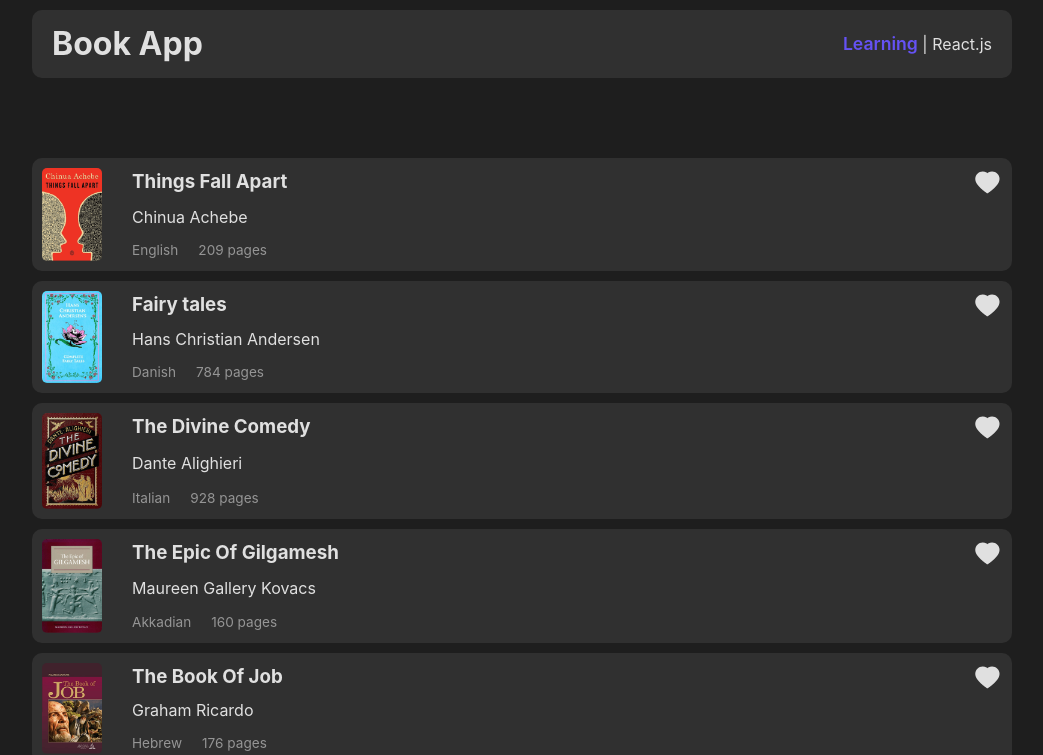
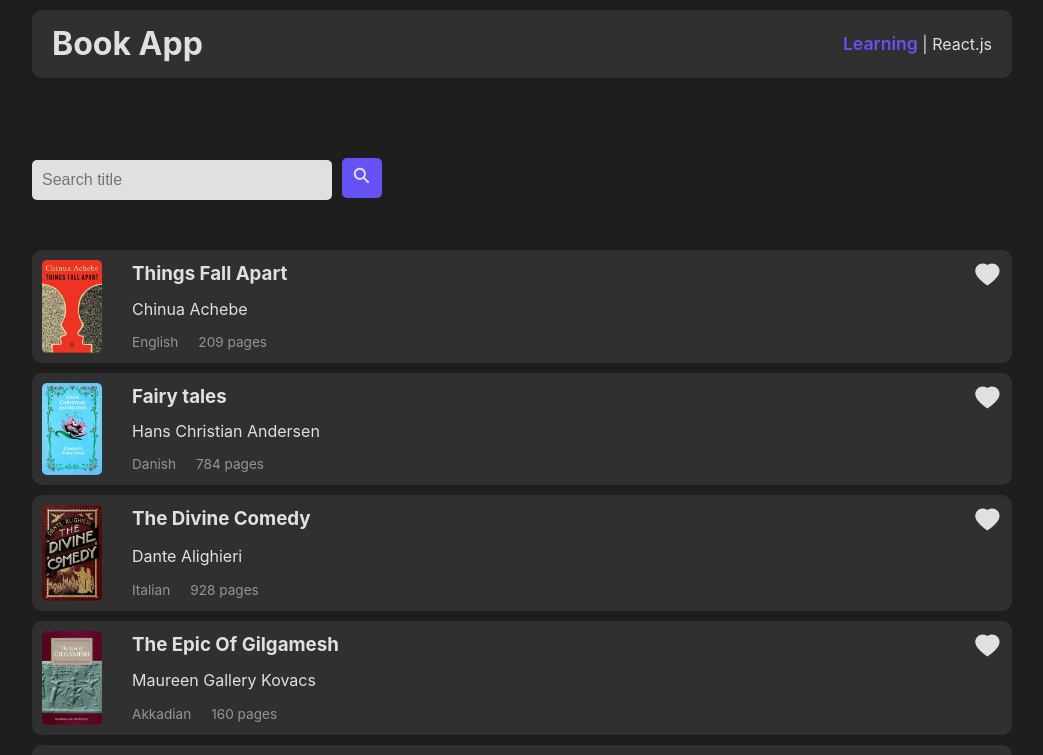
Before and after one commit to Parinazkhalili/Book-app, a React (Vite) app: page / in a window 1280 px wide. Shown: the top 755 px of the page, without its empty margins (118-1161 px from the left). Built offline with nearby package versions, Linux system fonts and the light colour scheme.

Commit message:
Added component search to project

```diff
--- a/src/components/Books.jsx
+++ b/src/components/Books.jsx
@@ -1,13 +1,17 @@
 
-import {books} from "../constants/mockData"
-import React, { useState } from 'react'
+import {books as bookData} from "../constants/mockData"
+import React, { useState, useSyncExternalStore } from 'react'
 import BookCard from "./BookCard"
 import SideCard from "./SideCard";
 
 import styles from "./Books.module.css"
+import SearchBox from "./SearchBox";
 
 function Books() {
     const [liked , setLiked] =useState([]) ;
+
+    const [search , setSearch] =useState ([]) ;
+    const [books, setBooks] = useState (bookData)
 
     const handleLikedList = (book , status) =>{
 
@@ -20,7 +24,25 @@
             setLiked((liked) => [...liked , book]) ;
         }
     }
+
+     const searchHandler = () => {
+        if (search) {
+            const newBooks = bookData.filter ((book) =>book.title.toLocaleLowerCase().includes(search)
+            );
+            setBooks(newBooks)
+        } else {
+            setBooks(bookData);
+        }
+
+     }
+
+
     return (
+
+        <>
+
+
+        <SearchBox  search={search} setSearch={setSearch} searchHandler={searchHandler}/>
         <div  className={styles.container}>
             <div className={styles.cards}>
                 {books.map((book) => (<BookCard  key={book.id} data={book} handleLikedList={handleLikedList}/>))}</div>
@@ -28,6 +50,7 @@
                 <h4>Favorites</h4>
                 {liked.map (book => <SideCard  key={book.id} data={book}/>)}</div>}
         </div>
+        </>
     )
 }
 
--- /dev/null
+++ b/src/components/SearchBox.jsx
@@ -0,0 +1,16 @@
+
+import React from 'react'
+
+import {IoSearchSharp} from "react-icons/io5" ;
+import styles from "./SearchBox.module.css"
+
+function SearchBox({search , setSearch , searchHandler}) {
+  return (
+    <div className={styles.search}>
+        <input  type='text' placeholder='Search title' value={search} onChange={(e) => setSearch(e.target.value.toLowerCase().trim())}/>
+        <button  onClick={searchHandler}><IoSearchSharp /></button>
+    </div>
+  )
+}
+
+export default SearchBox
--- /dev/null
+++ b/src/components/SearchBox.module.css
@@ -0,0 +1,27 @@
+
+
+.search {
+    margin-bottom: 50px;
+}
+
+.search input {
+    width: 300px;
+    height: 40px;
+    border: none;
+    border-radius: 5px;
+    padding: 10px;
+    margin-right: 10px;
+    font-size: 1rem;
+    background-color: #e0e0e0;
+}
+
+.search button {
+    width: 40px;
+    height: 40px;
+    border: none;
+    border-radius: 5px;
+    font-size: 1.2rem;
+    background-color: #6552f4;
+    color: #e0e0e0;
+    cursor: pointer;
+}
```
